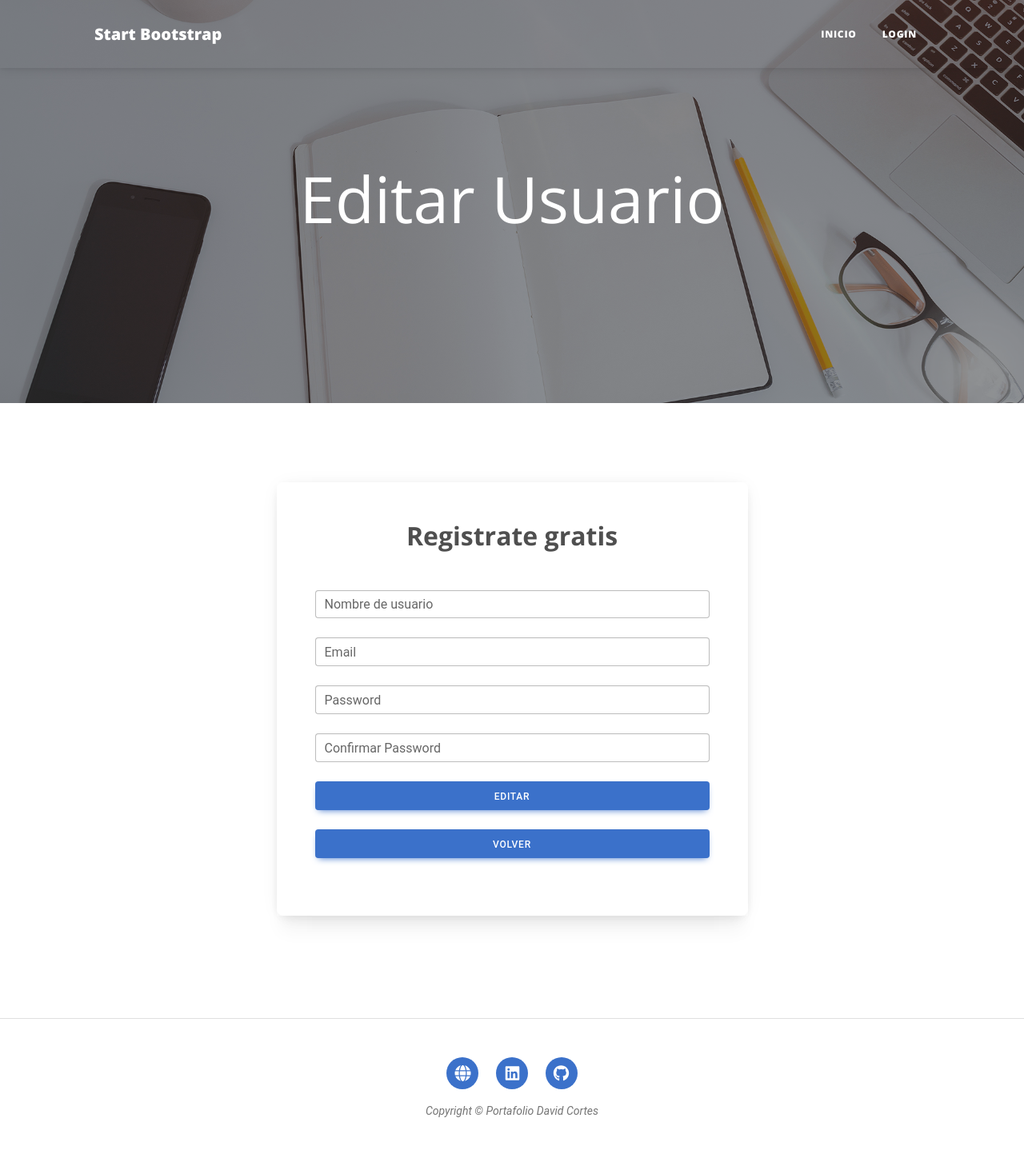
After one commit to davidcortes241916/login_app, a Django app: page /editar/1/ in a window 1280 px wide. The commit adds this page. Shown: the whole page at 80% size. Run offline with Django 5.2, Linux system fonts and the light colour scheme; some libraries are stand-ins or nearby versions.

Commit message:
Se realiza la funcion para editar el usuario, se modifican opciones de post

```diff
--- a/login/urls.py
+++ b/login/urls.py
@@ -9,8 +9,11 @@ urlpatterns = [
     path('login/', views.login_page, name='login_page'),
     path('home/', views.home, name='home'),
     path('logout/', views.logout_view, name='logout'),
+    path('editar/<int:pk>/', views.editar, name='editar'),
     #registro
     path('api/register/', views.UserRegistrationView.as_view(), name='api_register'),
     #login
     path('api/login/', views.UserLoginView.as_view(), name='api_login'),
+    #editar usuario
+    path('api/editar/<int:pk>/', views.EditarUsuarioView.as_view(), name='api_editar'),
 ]
--- a/login/views.py
+++ b/login/views.py
@@ -4,13 +4,15 @@ from django.shortcuts import render, redirect
 from rest_framework import generics, response, status
 from rest_framework.views import APIView
 from django.contrib.auth import authenticate, login, get_user_model, logout
-from .serializers import UserRegistrationSerializer, UserSerializer
+from .serializers import UserRegistrationSerializer, UserSerializer, UserUpdateSerializer
 from django.contrib.auth.models import User
 
 #json
 from django.http import JsonResponse
 from rest_framework.response import Response
 import json
+from rest_framework.exceptions import PermissionDenied
+from rest_framework.permissions import IsAuthenticated
 
 #vistas
 def login_page(request):
@@ -24,6 +26,9 @@ def index(request):
 
 def register(request):
     return render(request, 'signup.html')
+
+def editar(request, pk):
+    return render(request, 'edit_login.html')
 
 #registro
 class UserRegistrationView(generics.CreateAPIView): #para registrar se usa CreateAPIView
@@ -48,7 +53,24 @@ class UserLoginView(generics.GenericAPIView):
             status=status.HTTP_400_BAD_REQUEST #si el serializer no es válido se devuelve un error 400 con los errores del serializer
         )
 
-#logout
+#editar usuario
+class EditarUsuarioView(generics.RetrieveUpdateAPIView):
+    queryset = User.objects.all()
+    serializer_class = UserUpdateSerializer
+    permission_classes = [IsAuthenticated]
+
+    def get_object(self):
+        obj = super().get_object()
+
+        print("Usuario de la URL:", obj.username)
+        print("Usuario logueado:", self.request.user)
+
+        if obj.username != self.request.user.username:
+            raise PermissionDenied('No tienes permiso para editar este usuario')
+
+        return obj
+
+#logout view
 def logout_view(request):
     logout(request)
     return redirect('/')
--- /dev/null
+++ b/templates/edit_login.html
@@ -0,0 +1,152 @@
+{% extends "base.html" %}
+{% load static %}
+{% load socialaccount %}
+
+{% block titulo %}Editar{% endblock titulo %}
+
+{% block contenido %}
+        <!-- Section: Design Block -->
+<section class="text-center text-lg-start">
+  <!-- Jumbotron -->
+   <header class="masthead" style="background-image: url('{% static "assets/img/home-bg.jpg" %}')">
+            <div class="container position-relative px-4 px-lg-5">
+                <div class="row gx-4 gx-lg-5 justify-content-center">
+                    <div class="col-md-10 col-lg-8 col-xl-7">
+                        <div class="site-heading">
+                            <h1>Editar Usuario</h1>
+                        </div>
+                    </div>
+                </div>
+            </div>
+        </header> <br><br>
+  <div class="container px-4 px-lg-5">
+    <div class="row gx-4 gx-lg-5 justify-content-center">
+      <div class="col-md-10 col-lg-8 col-xl-7">
+        <div class="card cascading-right bg-body-tertiary" style="
+            backdrop-filter: blur(30px);
+            ">
+          <div class="card-body p-5 shadow-5 text-center">
+            <h2 class="fw-bold mb-5">Registrate gratis</h2>
+            <form>
+                {% csrf_token %}
+              <!-- 2 column grid layout with text inputs for the first and last names -->
+                <div data-mdb-input-init class="form-outline mb-4">
+                    <input type="text" id="username" class="form-control" />
+                    <label class="form-label" for="username" id="label-username">Nombre de usuario</label>
+                </div>
+
+              <!-- Email input -->
+              <div data-mdb-input-init class="form-outline mb-4">
+                <input type="email" id="email" class="form-control" />
+                <label class="form-label" for="email" id="label-email">Email</label>
+              </div>
+              <p id="mensaje-respuesta" style="color: blue; font-weight: bold;"></p>
+
+              <!-- Password input -->
+              <div data-mdb-input-init class="form-outline mb-4">
+                <input type="password" id="password" class="form-control" />
+                <label class="form-label" for="password" id="label-password">Password</label>
+              </div>
+
+              <div data-mdb-input-init class="form-outline mb-4">
+                <input type="password" id="password2" class="form-control" />
+                <label class="form-label" for="password2" id="label-password2">Confirmar Password</label>
+              </div>
+
+              <!-- Submit button -->
+              <button type="submit" data-mdb-button-init data-mdb-ripple-init class="btn btn-primary btn-block mb-4">
+                Editar
+              </button>
+              <button id="volverBtn" data-mdb-button-init data-mdb-ripple-init class="btn btn-primary btn-block mb-4">
+                Volver
+              </button>
+            </form>
+            <div id="message"></div>
+          </div>
+        </div>
+      </div>
+    </div>
+  </div>
+  <!-- Jumbotron -->
+</section>
+<!-- Section: Design Block -->
+ <br><br><br><br><br>
+{% endblock contenido %}
+{% block scripts %}
+<script>
+
+const url = window.location.pathname
+const userId = url.split("/")[2]
+
+document.addEventListener("DOMContentLoaded", function(){
+
+    console.log("User ID:", userId)
+
+    fetch(`/api/editar/${userId}/`)
+    .then(response => {
+        if(!response.ok){
+            throw new Error("Error al cargar el usuario")
+        }
+        return response.json()
+    })
+    .then(data => {
+
+        document.getElementById("username").value = data.username
+        document.getElementById("email").value = data.email
+
+    })
+    .catch(error => {
+        console.error(error)
+    })
+
+})
+
+// editar usuario
+document.querySelector("form").addEventListener("submit", function(e){
+
+    e.preventDefault()
+
+    const formData = new FormData()
+
+    formData.append("username", document.getElementById("username").value)
+    formData.append("email", document.getElementById("email").value)
+
+    const password = document.getElementById("password").value
+    const password2 = document.getElementById("password2").value
+
+    if(password){
+        formData.append("password", password)
+        formData.append("password2", password2)
+    }
+
+    fetch(`/api/editar/${userId}/`, {
+        method: "PUT",
+        body: formData,
+        headers: {
+            "X-CSRFToken": document.querySelector('[name=csrfmiddlewaretoken]').value
+        }
+    })
+    .then(response => {
+        if(!response.ok){
+            throw new Error("Error al editar")
+        }
+        return response.json()
+    })
+    .then(data => {
+
+        document.getElementById("message").innerHTML =
+        `<p class="text-success">Usuario editado correctamente</p>`
+
+        setTimeout(() => {
+            window.location.href = "/"
+        }, 2000)
+
+    })
+    .catch(error => {
+        document.getElementById("error-message").innerText = error
+    })
+
+})
+
+</script>
+{% endblock scripts %}
--- a/templates/navbar.html
+++ b/templates/navbar.html
@@ -11,7 +11,7 @@
                         {% if user.is_authenticated %}
                             <li class="nav-item"><a class="nav-link px-lg-3 py-3 py-lg-4" href="{% url "blog:post_create" %}">Crear Post</a></li>
                             <li class="nav-item"><a class="nav-link px-lg-3 py-3 py-lg-4" href="{% url 'login:logout' %}">Logout</a></li>
-                            <li class="nav-item"><a class="nav-link px-lg-3 py-3 py-lg-4" href="#">{{ user.username }}</a></li>
+                            <li class="nav-item"><a class="nav-link px-lg-3 py-3 py-lg-4" href="{% url 'login:editar' user.id %}">{{ user.username }}</a></li>
                         {% else %}
                             <li class="nav-item"><a class="nav-link px-lg-3 py-3 py-lg-4" href="{% url 'login:index' %}">Login</a></li>
                         {% endif %}
--- a/templates/post.html
+++ b/templates/post.html
@@ -56,8 +56,8 @@ fetch(`/blog/api/post/${postId}/`)
 
     const contentDiv = document.getElementById("post-content")
     contentDiv.innerHTML = `
+        <img src="${data.imagen}" class="img-fluid">
         <p>${data.contenido}</p>
-        <img src="${data.imagen}" class="img-fluid">
         <video controls class="img-fluid">
             <source src="${data.video}" type="video/mp4">
         </video>
```
Also changed, not shown: login/serializers.py (+34 -0 lines), templates/index.html (+0 -16 lines), db.sqlite3.
